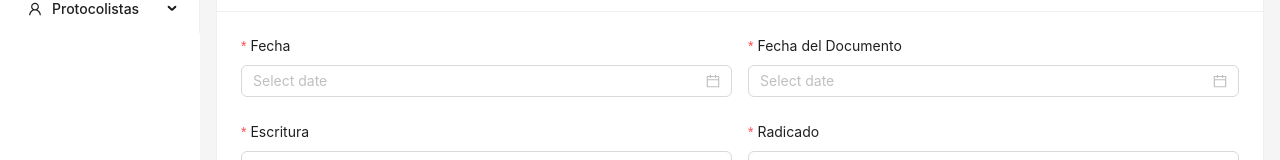
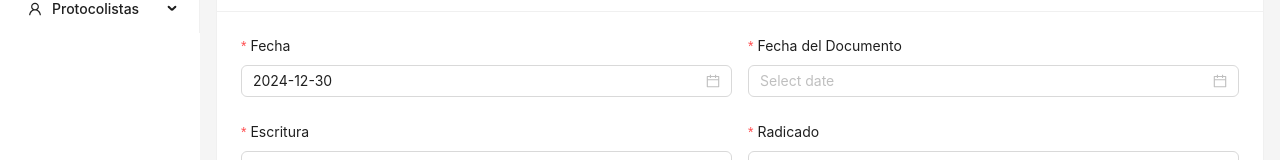
Before and after one commit to Davidvera27/notaria15tsx, a React (Vite) app: page /CaseRentsForm in a window 1280 px wide. Shown: the part 167-327 px from the top of the page. Built offline with nearby package versions, Linux system fonts and the light colour scheme; no server answers.

Commit message:
Update CaseRentsForm.tsx

```diff
--- a/src/components/CaseRentsForm/CaseRentsForm.tsx
+++ b/src/components/CaseRentsForm/CaseRentsForm.tsx
@@ -295,7 +295,9 @@ export const CaseRentsForm: React.FC = () => {
                 size={componentSize}
                 onFinish={onFinish}
                 form={form} // Vincular el formulario
-                initialValues={{}}
+                initialValues={{
+                  creation_date: dayjs(), // Establecer la fecha actual como valor inicial
+                }}
               >
                 <Row gutter={16}>
                   <Col span={12}>
@@ -304,7 +306,7 @@ export const CaseRentsForm: React.FC = () => {
                       name="creation_date"
                       rules={[{ required: true, message: "Seleccione una fecha" }]}
                     >
-                      <DatePicker style={{ width: "100%" }} />
+                      <DatePicker style={{ width: "100%" }} defaultValue={dayjs()} />
                     </Form.Item>
                   </Col>
                   <Col span={12}>
```
